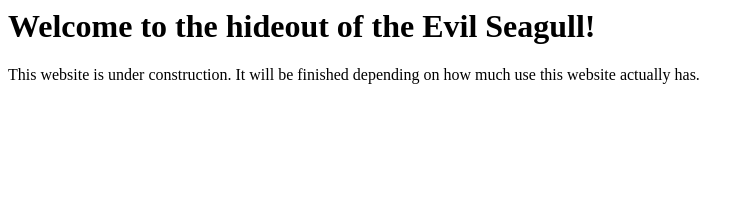
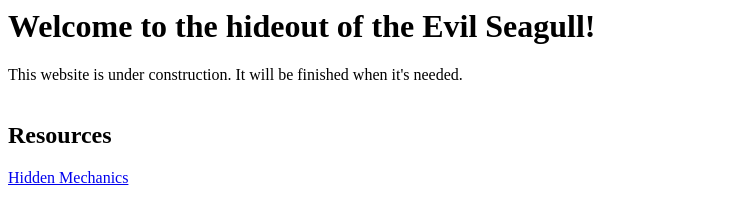
Before and after one commit to theevilseagull/theevilseagull.github.io, a plain HTML site: page index.html in a window 1280 px wide. Shown: the whole page, without its empty margins (0-754 px from the left). Drawn offline with Linux system fonts and the light colour scheme.

Commit message:
Update index.html

```diff
--- a/index.html
+++ b/index.html
@@ -1,3 +1,6 @@
 <h1>Welcome to the hideout of the Evil Seagull!</h1>
 
-This website is under construction. It will be finished depending on how much use this website actually has.
+This website is under construction. It will be finished when it's needed.<br>
+<br>
+<h2>Resources</h2>
+<a href="resources/hiddenmechanics">Hidden Mechanics</a>
```
